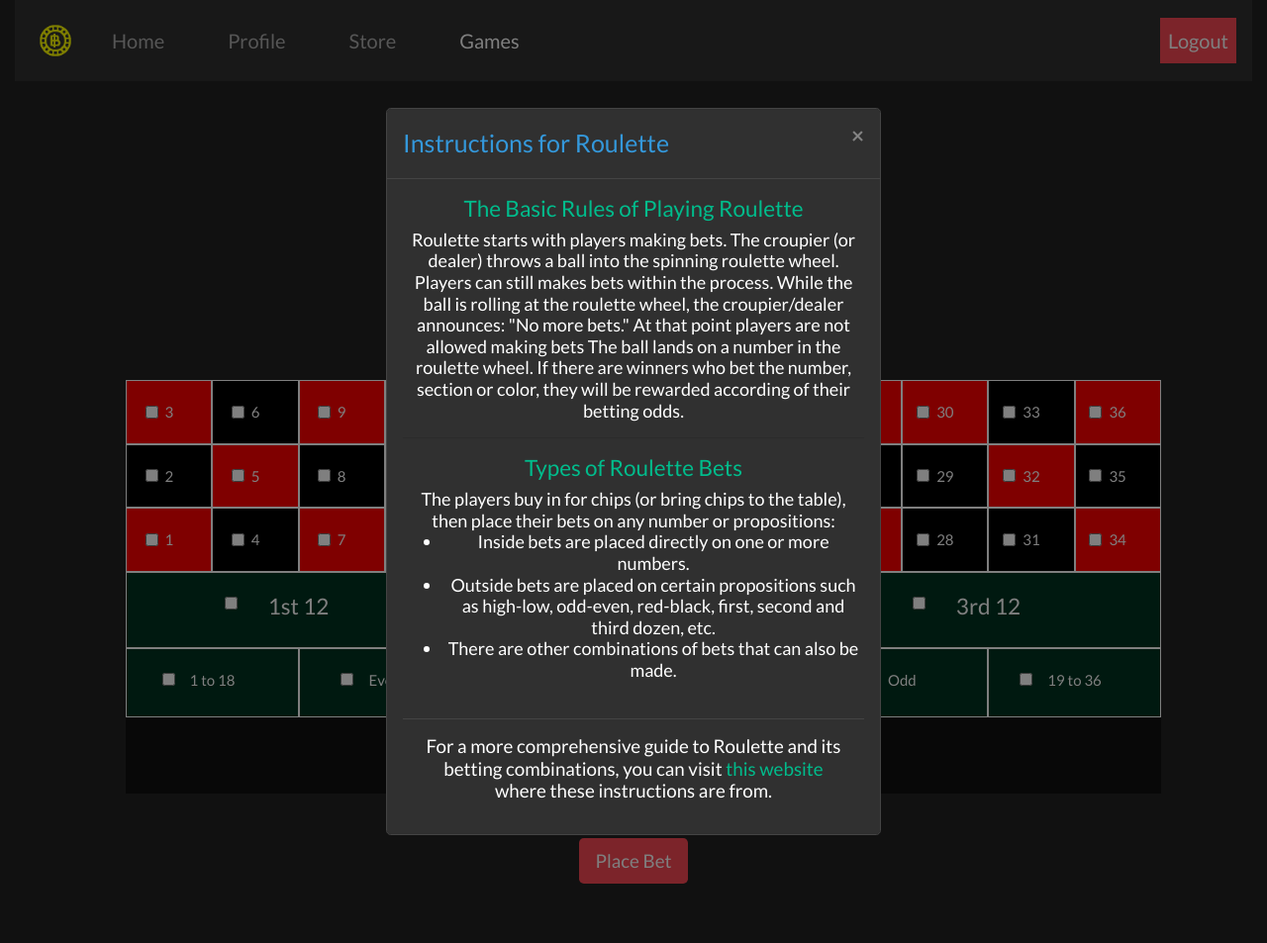
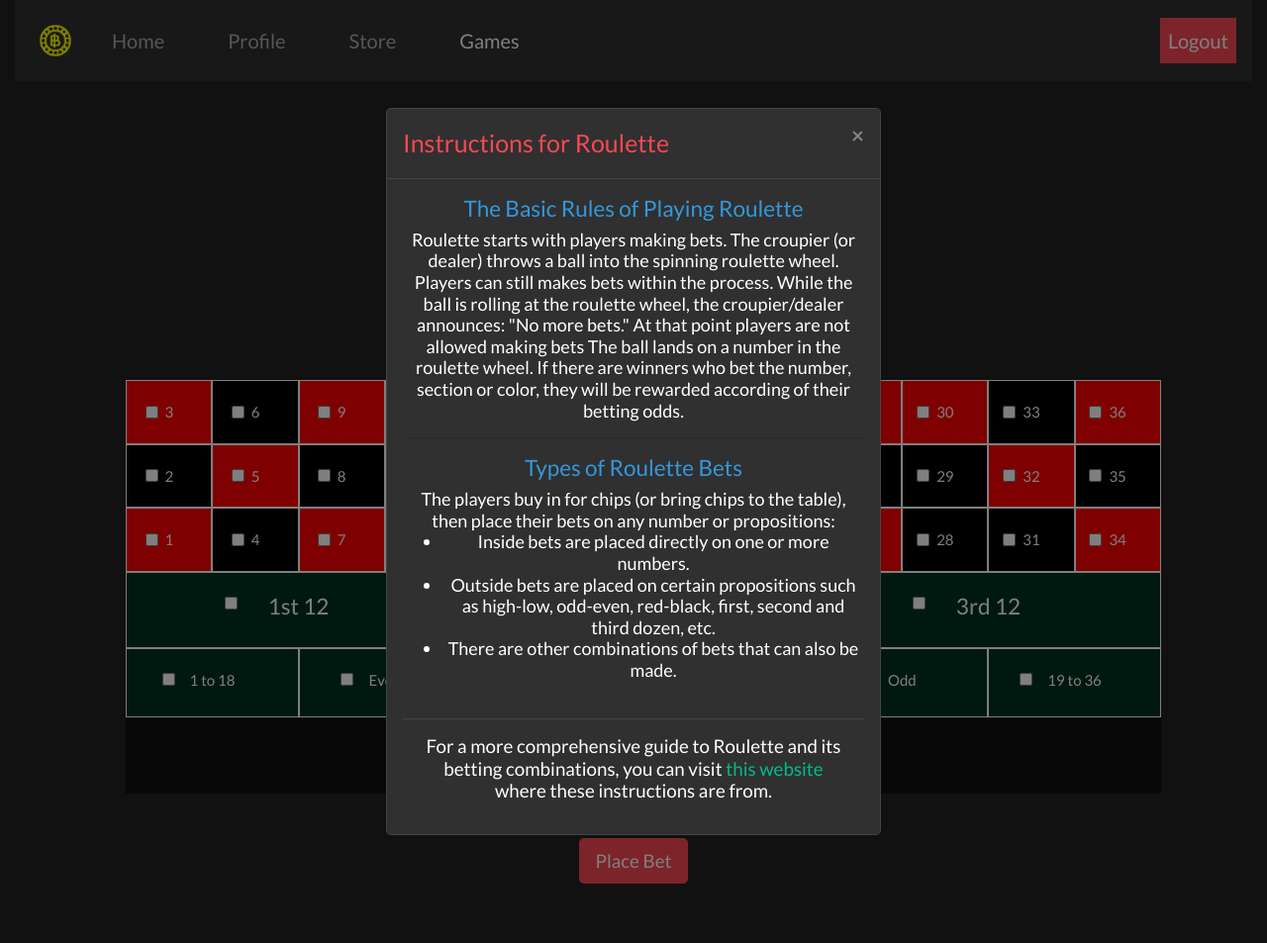
Before and after one commit to kiran-vuksanaj/hydroflasksksk, a Flask app: page /roulette in a window 1280 px wide, after a click on "Info". Shown: the whole page at 99% size. Run offline with Flask 2, Linux system fonts and the light colour scheme; a user stored in the database is signed in; data comes from the database, SQL or seed files in the repository; both versions use the stored data as it was after the commit; some libraries are stand-ins or nearby versions; some web fonts are replaced.

Commit message:
updated styling

```diff
--- a/doc/devlog.txt
+++ b/doc/devlog.txt
@@ -122,3 +122,7 @@ jackieL -- 2020-01-12 23:13
 
 jackieL -- 2020-01-13 00:55
     -finished lottery game by adding code to claim prizes
+
+tiffanyC -- 2020-01-13 08:30
+      -changed styling of roulette, slots, and dice game pages to match styling on the all games page
+      -Jackie changed styling of games page
--- a/templates/dice.html
+++ b/templates/dice.html
@@ -13,13 +13,13 @@
 		<div class="modal-dialog modal-dialog-centered" role="document">
 			<div class="modal-content">
 				<div class="modal-header">
-					<h5 class="modal-title text-info" id="exampleModalLabel" style = "font-size: 25px;">Instructions for Dice or "Sic Bo"</h5>
+					<h5 class="modal-title" id="exampleModalLabel" style = "font-size: 25px; color:#f84854;">Instructions for Dice or "Sic Bo"</h5>
 					<button type="button" class="close" data-dismiss="modal" aria-label="Close">
 						<span aria-hidden="true">&times;</span>
 					</button>
 				</div>
 				<div class="modal-body" style = "font-size: 18px;">
-					<h4 class = "text-success">The Basic Rules of Dice or "Sic Bo"</h4>
+					<h4 class = "text-info">The Basic Rules of Dice or "Sic Bo"</h4>
 					Sic Bo is a game that requires no skill and relies primarily on chance, though there are said to be many strategies and techniques for winning the game.
 					<br><br>The objective of the dice game is to bet on the outcome of the roll of three die. Players choose their chip size (the larger the chip, the bigger the bet)
 					and place the chips on the areas of the Sic Bo table corresponding to the bet(s) they want to make. Multiple bets can be made on one roll of die. If you win,
--- a/templates/roulette.html
+++ b/templates/roulette.html
@@ -13,20 +13,20 @@
 		<div class="modal-dialog modal-dialog-centered" role="document">
 			<div class="modal-content">
 				<div class="modal-header">
-					<h5 class="modal-title text-info" id="exampleModalLabel" style = "font-size: 25px;">Instructions for Roulette</h5>
+					<h5 class="modal-title" id="exampleModalLabel" style = "font-size: 25px; color: #f84854;">Instructions for Roulette</h5>
 					<button type="button" class="close" data-dismiss="modal" aria-label="Close">
 						<span aria-hidden="true">&times;</span>
 					</button>
 				</div>
 				<div class="modal-body" style = "font-size: 18px;">
-					<h4 class = "text-success">The Basic Rules of Playing Roulette</h4>
+					<h4 class = "text-info">The Basic Rules of Playing Roulette</h4>
 					Roulette starts with players making bets.
 					The croupier (or dealer) throws a ball into the spinning roulette wheel. Players can still makes bets within the process.
 					While the ball is rolling at the roulette wheel, the croupier/dealer announces: "No more bets."
 					At that point players are not allowed making bets
 					The ball lands on a number in the roulette wheel. If there are winners who bet the number, section or color, they will be rewarded according of their betting odds.
 					<hr>
-					<h4 class = "text-success">Types of Roulette Bets</h4>
+					<h4 class = "text-info">Types of Roulette Bets</h4>
 					The players buy in for chips (or bring chips to the table), then place their bets on any number or propositions:<br>
 					<ul>
 					  <li>Inside bets are placed directly on one or more numbers.</li>
--- a/templates/slotmachine.html
+++ b/templates/slotmachine.html
@@ -779,7 +779,7 @@ Slot Machine
     <div class="modal-dialog modal-dialog-centered" role="document">
       <div class="modal-content">
         <div class="modal-header">
-          <h5 class="modal-title text-info" id="exampleModalLabel" style = "font-size: 25px;">Instructions for Slot Machine</h5>
+          <h5 class="modal-title" id="exampleModalLabel" style = "font-size: 25px; color: #f84854;">Instructions for Slot Machine</h5>
           <button type="button" class="close" data-dismiss="modal" aria-label="Close">
             <span aria-hidden="true">&times;</span>
           </button>
```
Also changed, not shown: casino.db.
